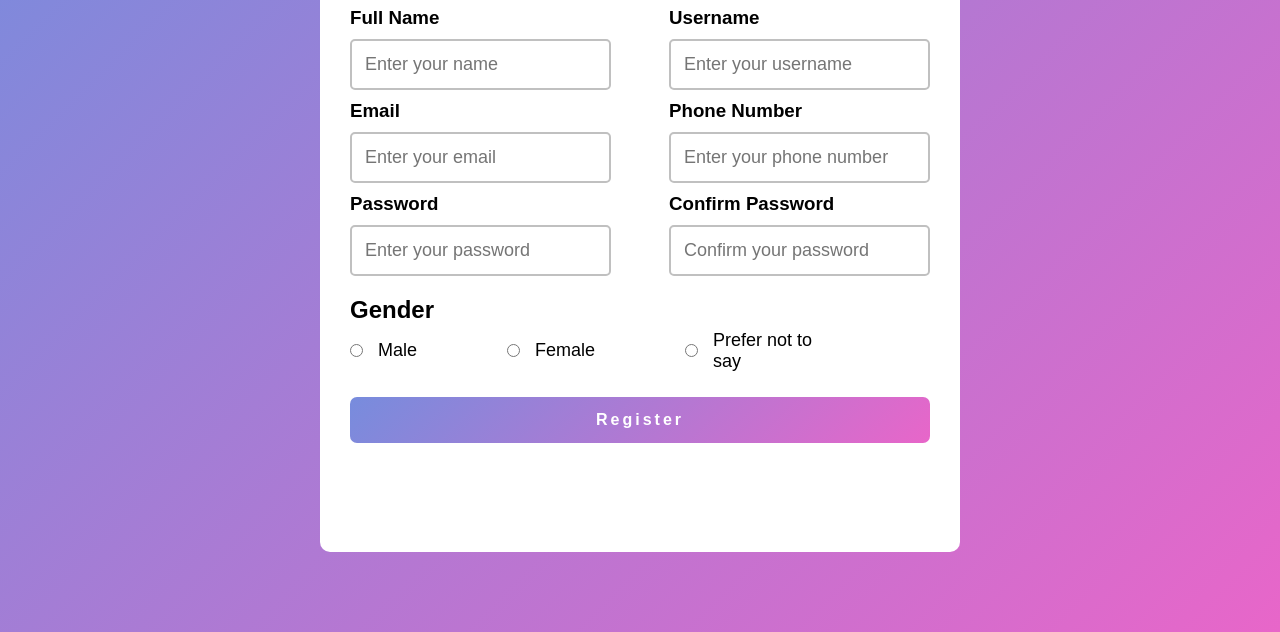
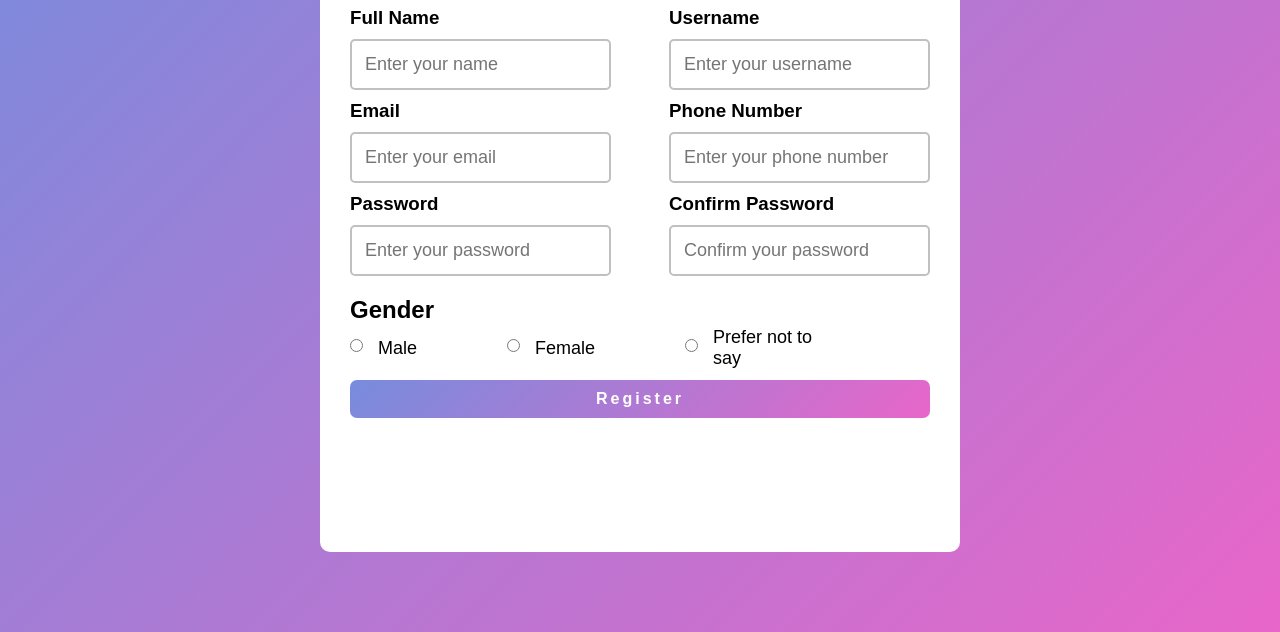
Before and after one commit to DorumliD/alhoritm, a plain HTML site: page index.html in a window 1280 px wide. Shown: the part 168-800 px from the top of the page. Drawn offline with Linux system fonts and the light colour scheme.

Commit message:
third commit

```diff
--- a/style.css
+++ b/style.css
@@ -68,7 +68,7 @@ h1{
 }
 
 .gender_field input{
-    margin: 20px 15px  20px 0;
+    margin: 15px 15px  20px 0;
     font-size: larger;
 }
 
@@ -87,8 +87,8 @@ button{
     font-size: 16px;
     font-weight: 700;
     letter-spacing: 3px;
-    padding: 14px;
-    margin-top: 10px;
+    padding: 10px;
+    margin-top: 8px;
 }
 
 .gender_field{
@@ -96,6 +96,4 @@ button{
     flex-direction: row;
     align-items: center;
     justify-content: left;
-    margin-top: px;
-    margin-bottom: 10px;
 }
```
